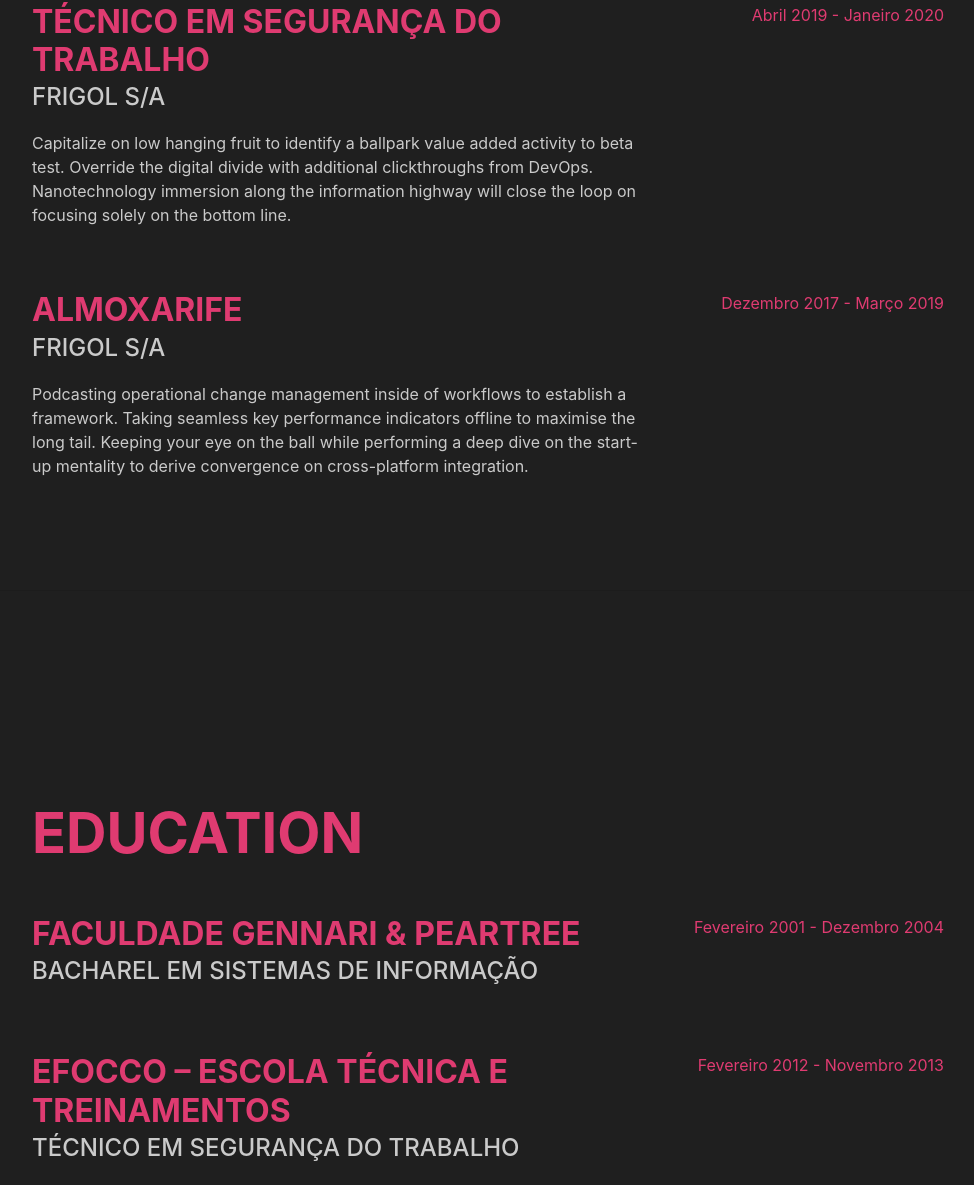
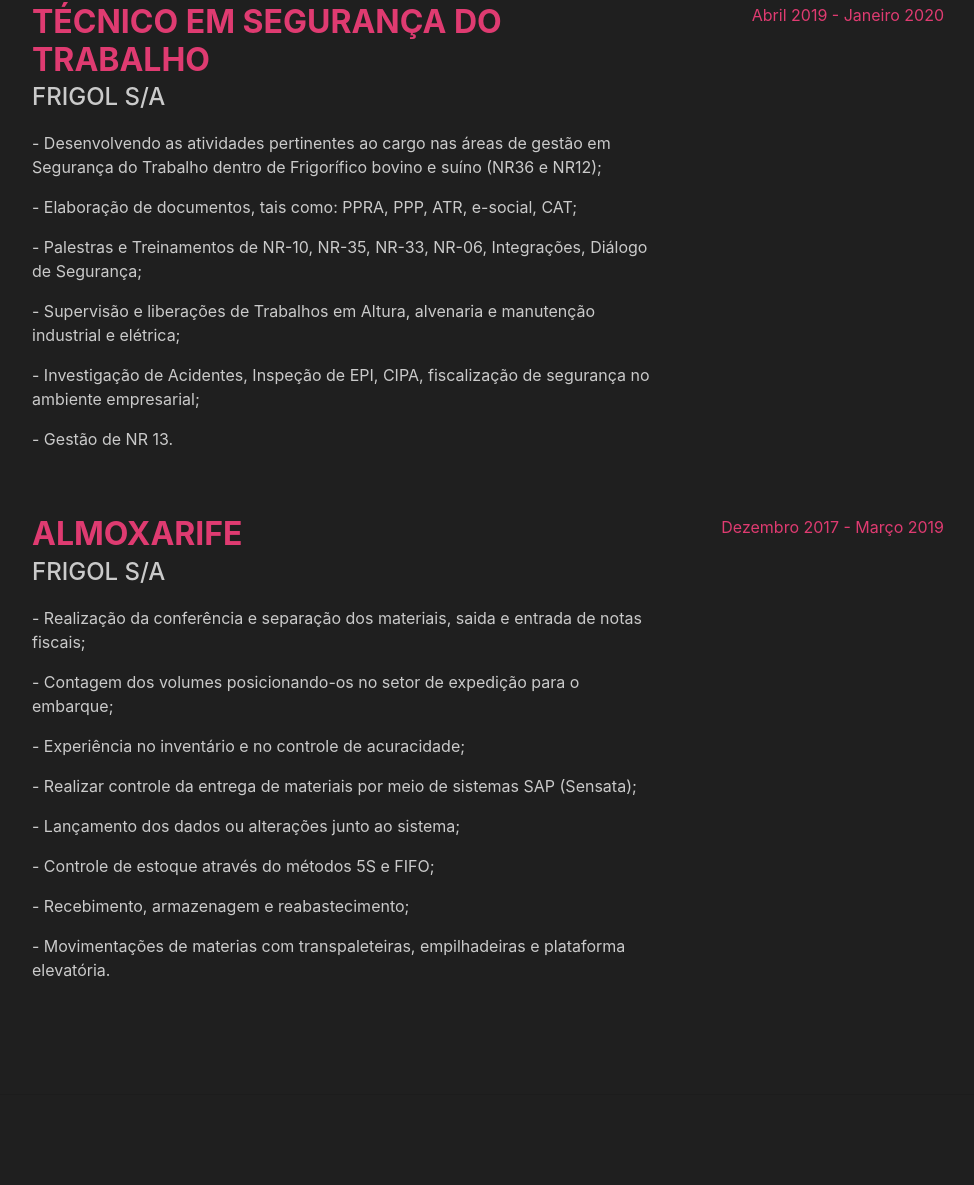
Before and after one commit to denilsonalves/denilsonalves.github.io, a plain HTML site: page index.html in a window 1280 px wide. Shown: the part 1164-2349 px from the top of the page, without its empty margins (288-1262 px from the left). Drawn offline with Linux system fonts and the light colour scheme; a web font is replaced by a local one.

Commit message:
informacoes adicionais

```diff
--- a/index.html
+++ b/index.html
@@ -40,19 +40,19 @@
     <div class="collapse navbar-collapse" id="navbarSupportedContent">
       <ul class="navbar-nav">
         <li class="nav-item">
-          <a class="nav-link js-scroll-trigger menu" href="#about">About</a>
+          <a class="nav-link js-scroll-trigger menu" href="#about">Sobre</a>
         </li>
         <li class="nav-item">
-          <a class="nav-link js-scroll-trigger" href="#experience">Experience</a>
+          <a class="nav-link js-scroll-trigger" href="#experience">Experiências</a>
         </li>
         <li class="nav-item">
-          <a class="nav-link js-scroll-trigger" href="#education">Education</a>
+          <a class="nav-link js-scroll-trigger" href="#education">Educação</a>
         </li>
         <li class="nav-item">
           <a class="nav-link js-scroll-trigger" href="#skills">Skills</a>
         </li>
         <li class="nav-item">
-          <a class="nav-link js-scroll-trigger" href="#awards">Courses</a>
+          <a class="nav-link js-scroll-trigger" href="#awards">Cursos</a>
         </li>
         <!-- <li class="nav-item">
           <a class="nav-link js-scroll-trigger" href="#interests">Interests</a>
@@ -93,7 +93,7 @@
 
     <section class="resume-section p-3 p-lg-5 d-flex justify-content-center" id="experience">
       <div class="w-100">
-        <h2 class="mb-5">Experience</h2>
+        <h2 class="mb-5">Experiências</h2>
 
         <div class="resume-item d-flex flex-column flex-md-row justify-content-between mb-5">
           <div class="resume-content">
@@ -111,9 +111,12 @@
           <div class="resume-content">
             <h3 class="mb-0">Técnico em segurança do trabalho</h3>
             <div class="subheading mb-3">Frigol S/A</div>
-            <p>Capitalize on low hanging fruit to identify a ballpark value added activity to beta test. Override the
-              digital divide with additional clickthroughs from DevOps. Nanotechnology immersion along the information
-              highway will close the loop on focusing solely on the bottom line.</p>
+            <p>- Desenvolvendo as atividades pertinentes ao cargo nas áreas de gestão em Segurança do Trabalho dentro de  Frigorífico bovino e suíno (NR36 e NR12);</p>
+              <p>- Elaboração de documentos, tais como: PPRA, PPP, ATR, e-social, CAT;</p>
+              <p>- Palestras e Treinamentos de NR-10, NR-35, NR-33, NR-06, Integrações, Diálogo de Segurança;</p>
+              <p>- Supervisão e liberações de Trabalhos em Altura, alvenaria e manutenção industrial e elétrica;</p>
+              <p>- Investigação de Acidentes, Inspeção de EPI, CIPA, fiscalização de segurança no ambiente empresarial;</p>
+              <p>- Gestão de NR 13.</p>
           </div>
           <div class="resume-date text-md-right">
             <span class="text-primary">Abril 2019 - Janeiro 2020</span>
@@ -124,9 +127,14 @@
           <div class="resume-content">
             <h3 class="mb-0">Almoxarife</h3>
             <div class="subheading mb-3">Frigol S/A</div>
-            <p>Podcasting operational change management inside of workflows to establish a framework. Taking seamless
-              key performance indicators offline to maximise the long tail. Keeping your eye on the ball while
-              performing a deep dive on the start-up mentality to derive convergence on cross-platform integration.</p>
+              <p>- Realização da conferência e separação dos materiais, saida e entrada de notas fiscais;</p>
+              <p>- Contagem dos volumes posicionando-os no setor de expedição para o embarque;</p>
+              <p>- Experiência no inventário e no controle de acuracidade;</p>
+              <p>- Realizar controle da entrega de materiais por meio de sistemas SAP (Sensata);</p>
+              <p>- Lançamento dos dados ou alterações junto ao sistema;</p>
+              <p>- Controle de estoque através do métodos 5S e FIFO;</p>
+              <p>- Recebimento, armazenagem e reabastecimento;</p>
+              <p>- Movimentações de materias com transpaleteiras, empilhadeiras e plataforma elevatória.</p>
           </div>
           <div class="resume-date text-md-right">
             <span class="text-primary">Dezembro 2017 - Março 2019</span>
@@ -142,7 +150,7 @@
 
     <section class="resume-section p-3 p-lg-5 d-flex align-items-center" id="education">
       <div class="w-100">
-        <h2 class="mb-5">Education</h2>
+        <h2 class="mb-5">Educação</h2>
 
         <div class="resume-item d-flex flex-column flex-md-row justify-content-between mb-5">
           <div class="resume-content">
```
